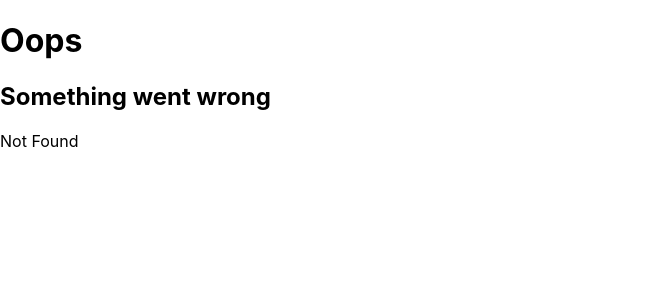
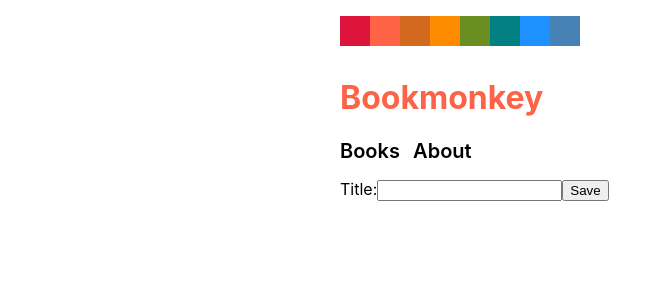
Before and after one commit to gabrielheinrich/react-typescript-workshop, a React (Create React App) app: page /books/1/edit in a window 1280 px wide. Before the commit this address had no page. Shown: the top 300 px of the page, without its empty margins (0-671 px from the left). Built offline with nearby package versions, Linux system fonts and the light colour scheme.

Commit message:
17 Add a BookEditScreen with a simple uncontrolled form

```diff
--- a/src/router.tsx
+++ b/src/router.tsx
@@ -4,6 +4,7 @@
 import { BooksScreen } from "./screens/BooksScreen";
 import { AboutScreen } from "./screens/AboutScreen";
 import { BookDetailScreen } from "./screens/BookDetailScreen";
+import { BookEditScreen } from "./screens/BookEditScreen";
 
 export const router = createBrowserRouter([
   {
@@ -23,6 +24,10 @@
         path: "books/:isbn",
         element: <BookDetailScreen />,
       },
+      {
+        path: "books/:isbn/edit",
+        element: <BookEditScreen />,
+      },
     ],
   },
 ]);
--- a/src/screens/BookDetailScreen/BookDetailScreen.tsx
+++ b/src/screens/BookDetailScreen/BookDetailScreen.tsx
@@ -1,4 +1,4 @@
-import { useParams } from "react-router-dom";
+import { useParams, NavLink } from "react-router-dom";
 import { useBook } from "../../domain/book";
 
 export const BookDetailScreen = () => {
@@ -23,6 +23,12 @@
       <h4>Abstract</h4>
       <p>{book.abstract}</p>
       <strong>{book.price}</strong>
+
+      <div>
+        <NavLink to={`/books/${book.isbn}/edit`}>
+          <button>Edit</button>
+        </NavLink>
+      </div>
     </div>
   );
 };
--- /dev/null
+++ b/src/screens/BookEditScreen/BookEditScreen.tsx
@@ -0,0 +1,20 @@
+import { useRef, FormEvent } from "react";
+
+export const BookEditScreen = () => {
+  const titleInputRef = useRef<HTMLInputElement>(null);
+
+  const onSubmit = (event: FormEvent) => {
+    event.preventDefault();
+
+    console.log(titleInputRef.current!.value);
+  };
+
+  return (
+    <form onSubmit={onSubmit}>
+      <label htmlFor="title">Title:</label>
+      <input ref={titleInputRef} type="text" id="title" name="title"></input>
+
+      <button type="submit">Save</button>
+    </form>
+  );
+};
--- /dev/null
+++ b/src/screens/BookEditScreen/index.ts
@@ -0,0 +1 @@
+export * from "./BookEditScreen";
```
Also changed, not shown: 1 other file (tests, documents, lock files or other folders).
